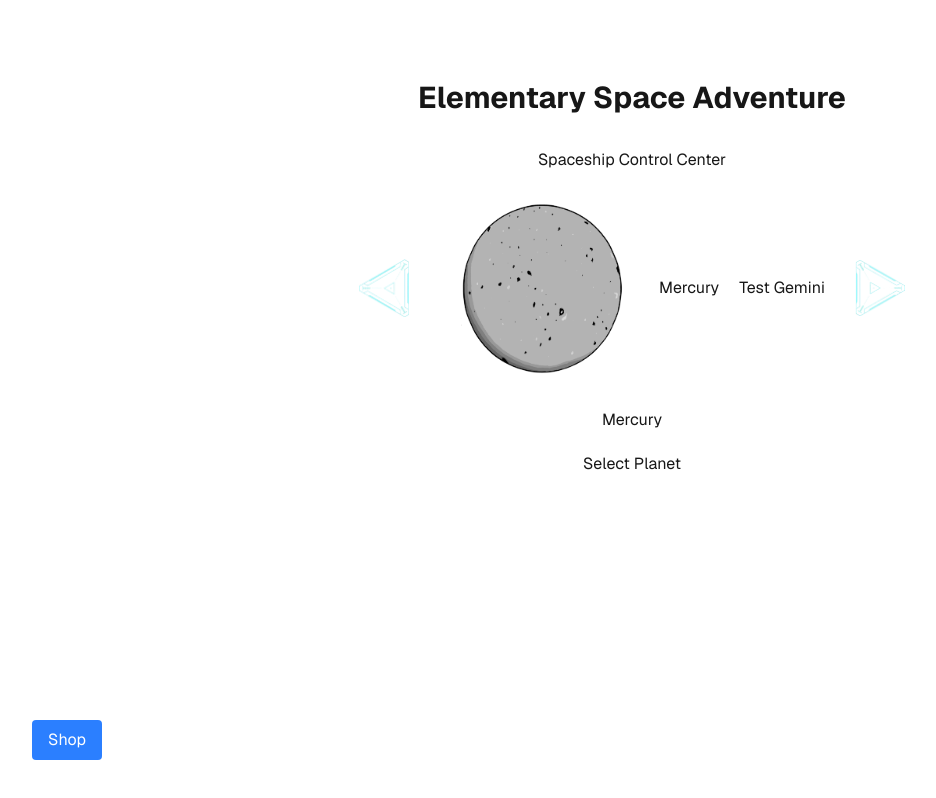
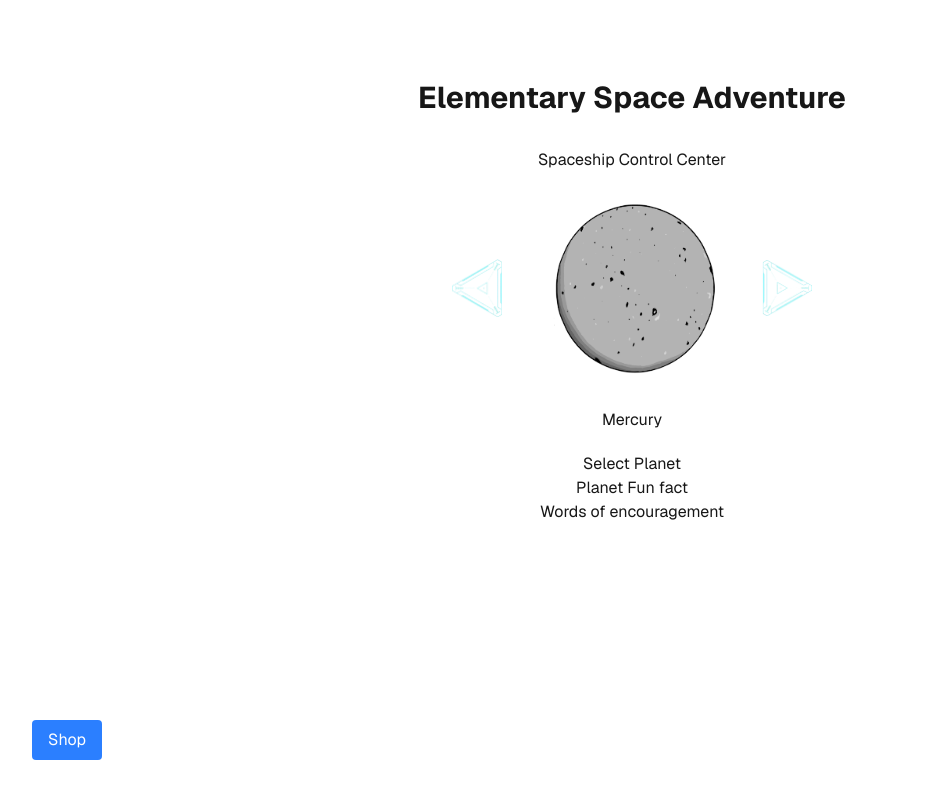
Before and after one commit to zidaneho/mission_learn, a Next.js app: page / in a window 1280 px wide. Shown: the whole page, without its empty margins (8-944 px from the left). Built offline with nearby package versions, Linux system fonts and the light colour scheme.

Commit message:
Gemini update

```diff
--- a/components/PlanetSelector.tsx
+++ b/components/PlanetSelector.tsx
@@ -9,6 +9,9 @@ import VenusImage from './PlanetImages/Venus.png';
 import JupiterImage from './PlanetImages/Jupiter.png';
 import SaturnImage from './PlanetImages/Saturn.png';
 import UranusImage from './PlanetImages/Uranus.png';
+import { GoogleGenAI } from "@google/genai";
+
+const ai = new GoogleGenAI({ apiKey: "AIzaSyA1Oc9ePnHrkuUydkZ1RitQhX-245bvaos" });
 
 const planets = ['Mercury', 'Venus', 'Earth', 'Mars', 'Jupiter', 'Saturn', 'Uranus', 'Neptune'];
 
@@ -47,7 +50,8 @@ const PlanetSelector: React.FC<{ onSelect: () => void }> = ({ onSelect }) => {
   const { selectedPlanet, setSelectedPlanet } = useGame();
   const [leftClicked, setLeftClicked] = useState(false);
   const [rightClicked, setRightClicked] = useState(false);
-  const [response, setResponse] = useState<string | null>(null); // Explicitly initialize with null
+  const [planetFact, setFact] = useState<string | null>(null); // Explicitly initialize with null
+  const [encouragementTest, setEncourage] = useState<string | null>(null); // Explicitly initialize with null
 
   const handleLeft = () => {
     setLeftClicked(true);
@@ -62,16 +66,35 @@ const PlanetSelector: React.FC<{ onSelect: () => void }> = ({ onSelect }) => {
     console.log("Selected Planet: ", selectedPlanet);
   };
 
-  const askPrompt = async () => {
+  const planetFunFact = async () => {
     var selectedPlanetName = planets[selectedPlanet]; // Get the name of the selected planet
-    var prompt = `Give me a ${selectedPlanetName} fact in 30 words or less`; // Construct the prompt
+    var prompt = `Give me a ${selectedPlanetName} fact in 30 words or less. Make it worded for a young kid. Act like you're the planet Pluto`; // Construct the prompt
     try {
       const response = await ai.models.generateContent({
         model: "gemini-2.0-flash",
         contents: prompt,
       });
       if (response) {
-        setResponse(response.text ?? null); // Use null if response.text is undefined
+        setFact(response.text ?? null); // Use null if response.text is undefined
+      }
+
+
+    } catch (error) {
+      console.error("Error fetching response from Gemini:", error);
+    }
+
+  };
+
+  const encouragementText = async () => {
+    var selectedPlanetName = planets[selectedPlanet]; // Get the name of the selected planet
+    var prompt = `Pretend I am a young kid who just answered a question incorrectly. Give me words of encouragement with a positive joking try again vibe. Make it only one line. If you can, make it astronomy themed`; // Construct the prompt
+    try {
+      const response = await ai.models.generateContent({
+        model: "gemini-2.0-flash",
+        contents: prompt,
+      });
+      if (response) {
+        setEncourage(response.text ?? null); // Use null if response.text is undefined
       }
 
 
@@ -113,9 +136,7 @@ const PlanetSelector: React.FC<{ onSelect: () => void }> = ({ onSelect }) => {
             className="cursor-pointer transition-transform duration-300 hover:scale-110"
           />
         </div>
-        <span style={{ margin: '0 20px' }}>{planets[selectedPlanet]}</span>
-        <button onClick={askPrompt}>Test Gemini</button>
-        {response && <p>Fun fact: {response}</p>}
+
       </div>
 
       {/* Planet Name */}
@@ -125,7 +146,14 @@ const PlanetSelector: React.FC<{ onSelect: () => void }> = ({ onSelect }) => {
       <button onClick={onSelect} style={{ marginTop: '20px' }}>
         Select Planet
       </button>
+
+        <button onClick={planetFunFact}>Planet Fun fact</button>
+        {planetFact && <p>Fun fact: {planetFact}</p>}
+        <button onClick={encouragementText}>Words of encouragement</button>
+        {encouragementTest && <p>Encourage: {encouragementTest}</p>}
     </div>
+
+
   );
 };
 
```
